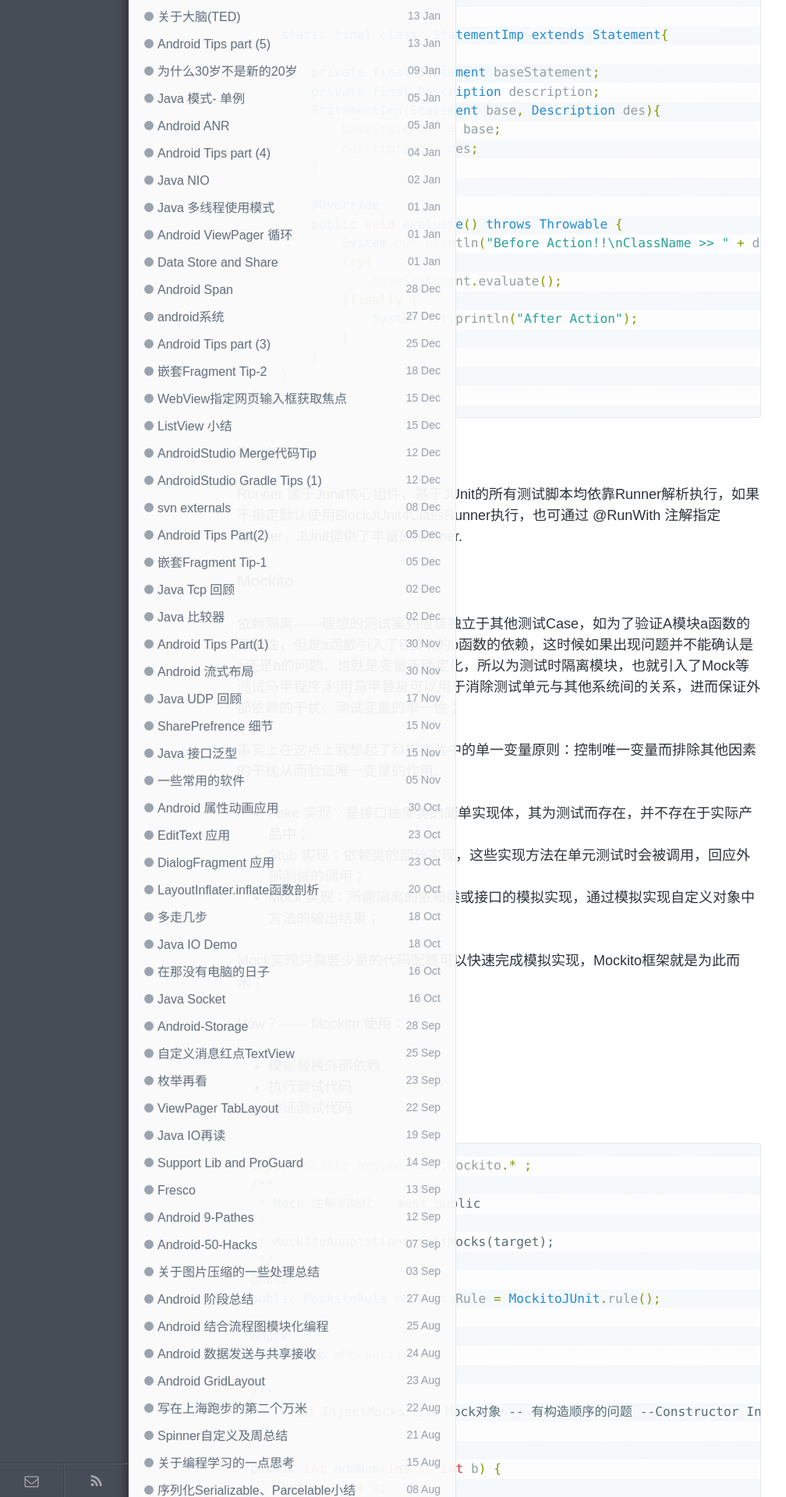
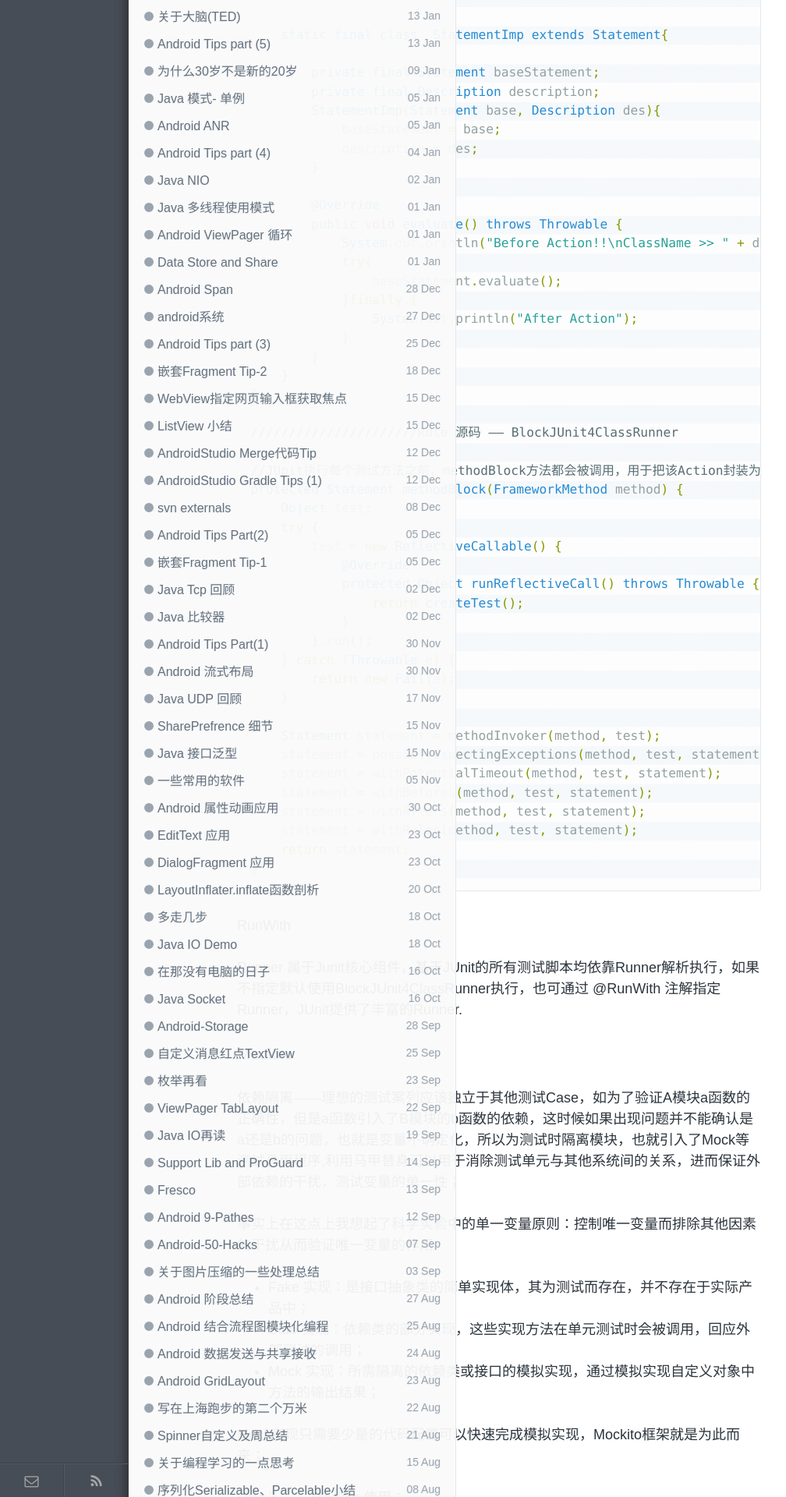
Before and after one commit to enlipan/enlipan.github.io, a Jekyll site: the page built from _posts/2016-12-16-android-unit-test.md, in a window 1280 px wide. Shown: the part 3080-5000 px from the top of the page at 78% size, without its empty margins (0-1008 px from the left). Built offline with Jekyll 4.4.1, drawn with Linux system fonts in a browser that asks for light colours; nearby versions of some CDN libraries; comment, search, counter and statistics services are not loaded.

Commit message:
post pages android

```diff
--- a/_posts/2016-12-16-android-unit-test.md
+++ b/_posts/2016-12-16-android-unit-test.md
@@ -110,7 +110,33 @@ public class RuleDemo implements TestRule {
     }
 }
 
+//////////////////////Rule 源码 —— BlockJUnit4ClassRunner
+
+//JUnit执行每个测试方法之前，methodBlock方法都会被调用，用于把该Action封装为Statement
+protected Statement methodBlock(FrameworkMethod method) {
+    Object test;
+    try {
+        test = new ReflectiveCallable() {
+            @Override
+            protected Object runReflectiveCall() throws Throwable {
+                return createTest();
+            }
+        }.run();
+    } catch (Throwable e) {
+        return new Fail(e);
+    }
+
+    Statement statement = methodInvoker(method, test);
+    statement = possiblyExpectingExceptions(method, test, statement);
+    statement = withPotentialTimeout(method, test, statement);
+    statement = withBefores(method, test, statement);
+    statement = withAfters(method, test, statement);
+    statement = withRules(method, test, statement);
+    return statement;
+}
+
 {% endhighlight %}
+
 
 #### RunWith
 
```
Also changed, not shown: _posts/2016-12-19-http-knowledge-new.md (+10 -0 lines).
